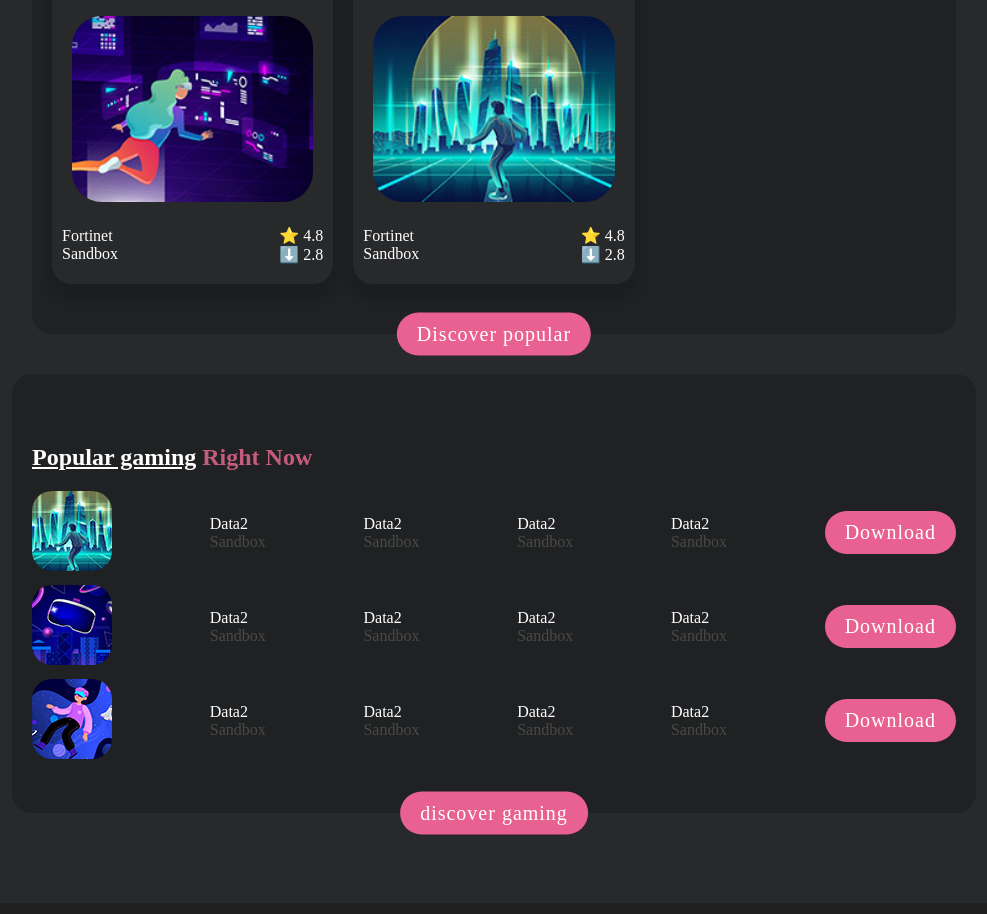
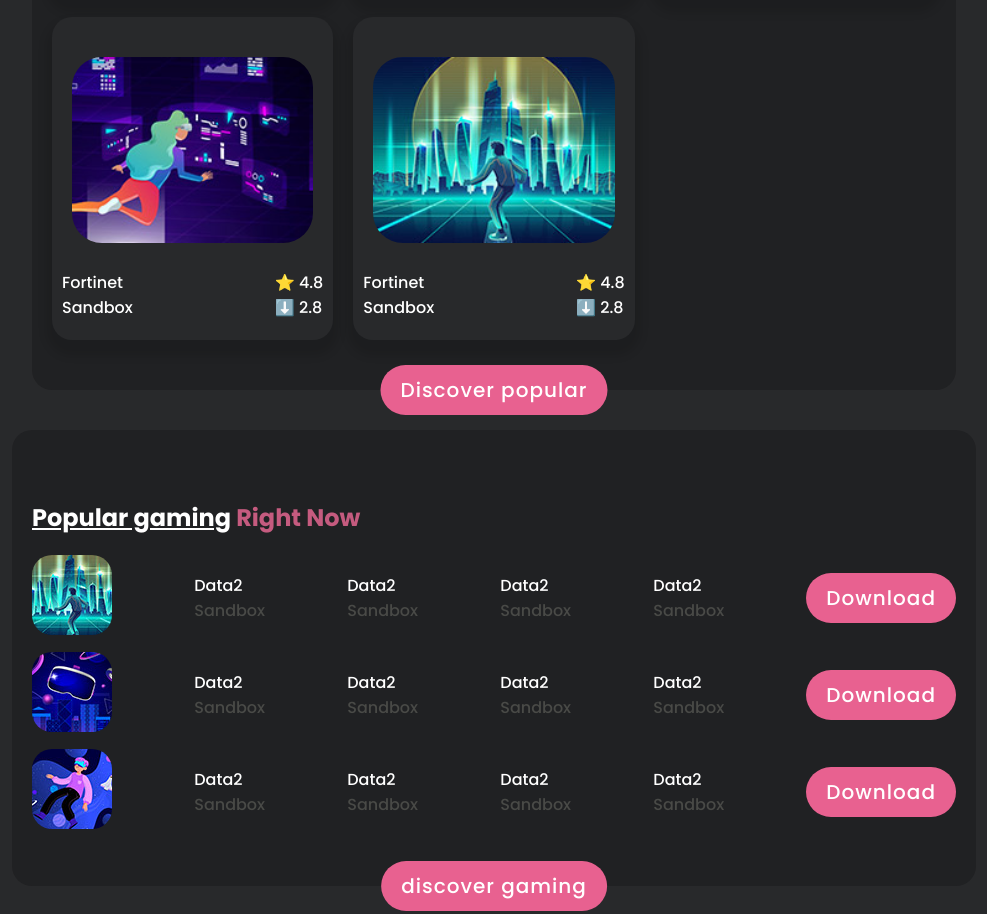
Before and after one commit to muhammad-nabih/Cyborg-Template-, a plain HTML site: page index.html in a window 1280 px wide. Shown: the part 1247-2161 px from the top of the page, without its empty margins (146-1133 px from the left). Drawn offline with Linux system fonts and the light colour scheme.

Commit message:
Update style.css

```diff
--- a/CSS/style.css
+++ b/CSS/style.css
@@ -1,7 +1,12 @@
+
+  @import url('https://fonts.googleapis.com/css2?family=Poppins:wght@300;500;700;800&display=swap');
+
+
 * {
    margin: 0;
    padding: 0;
    box-sizing: border-box;
+font-family: 'Poppins', sans-serif;
 }
 
 /*  Global Style */
```
